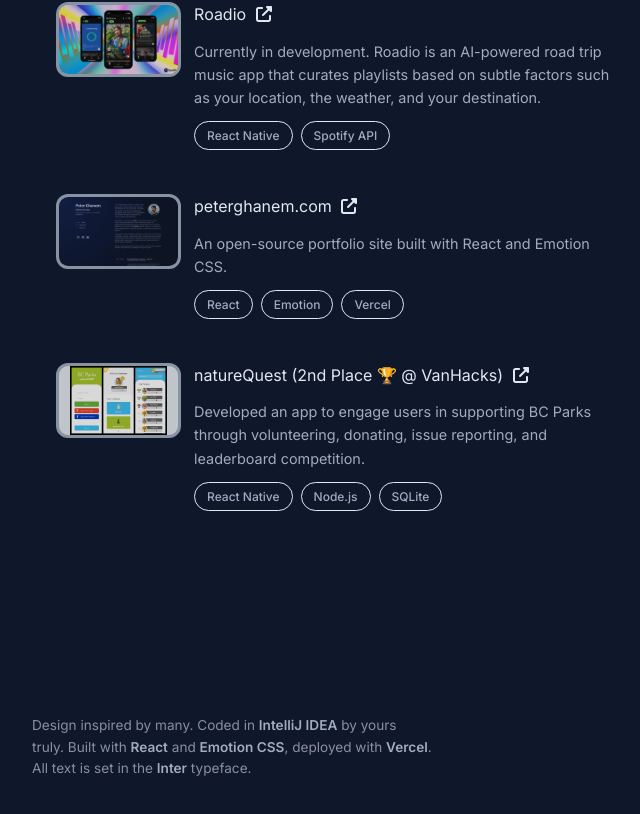
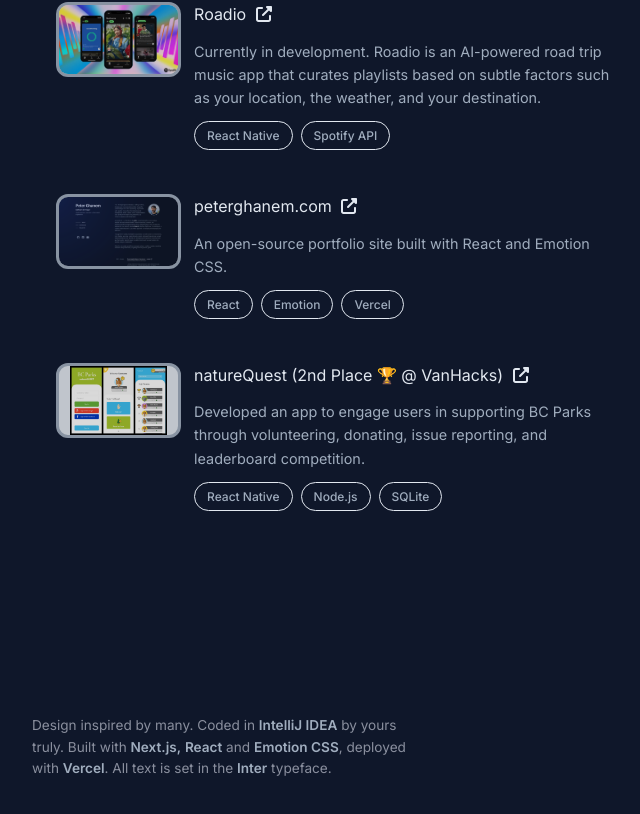
Before and after one commit to pghanem/primo-portfolio, a Next.js app: page / in a window 1280 px wide. Shown: the part 1865-2679 px from the top of the page, without its empty margins (556-1196 px from the left). Built offline with nearby package versions, Linux system fonts and the light colour scheme.

Commit message:
[update] update footer to include next

```diff
--- a/src/sections/FooterSection.tsx
+++ b/src/sections/FooterSection.tsx
@@ -15,6 +15,9 @@ const FooterSection = (): React.ReactElement => {
                 IntelliJ IDEA
             </div>{" "}
             by yours truly. Built with{" "}
+            <div onClick={() => handleClick("https://nextjs.org/")} css={styles.clickable}>
+                Next.js,
+            </div>{" "}
             <div onClick={() => handleClick("https://react.dev/")} css={styles.clickable}>
                 React
             </div>{" "}
```
